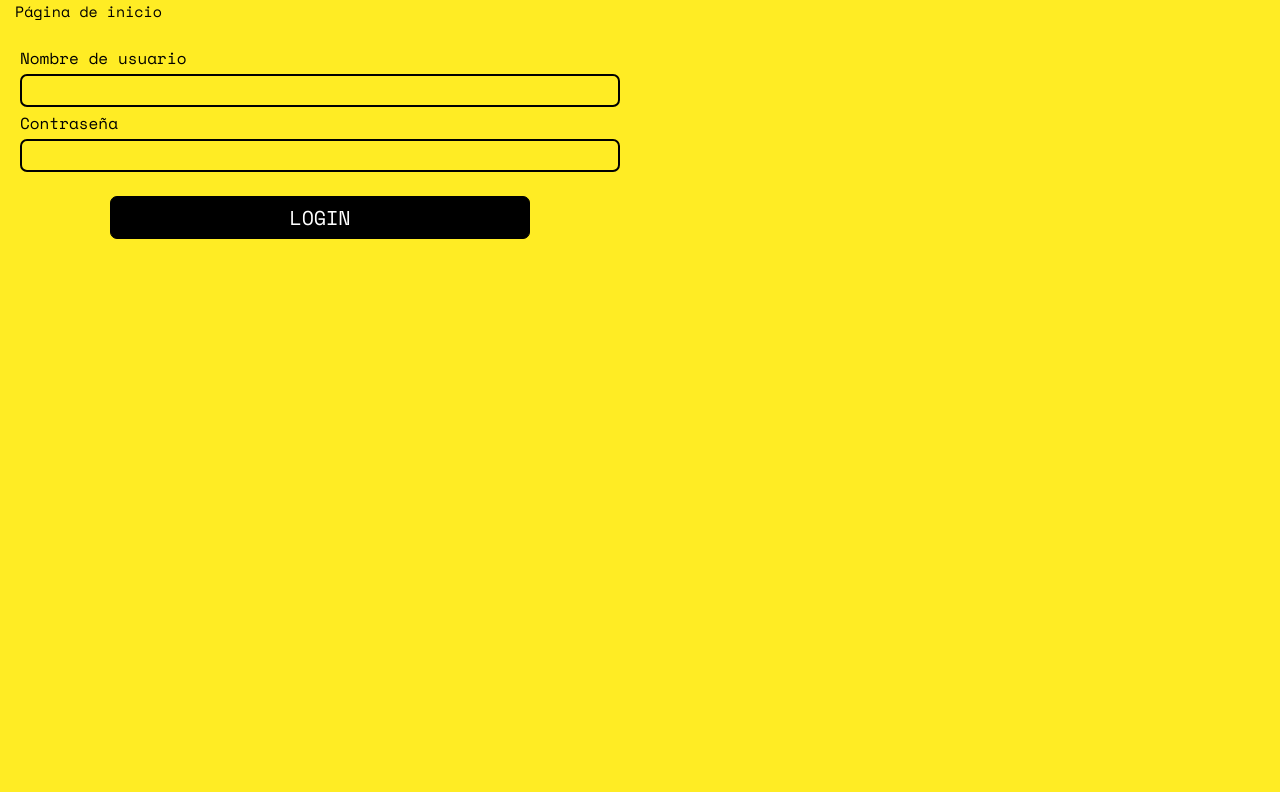
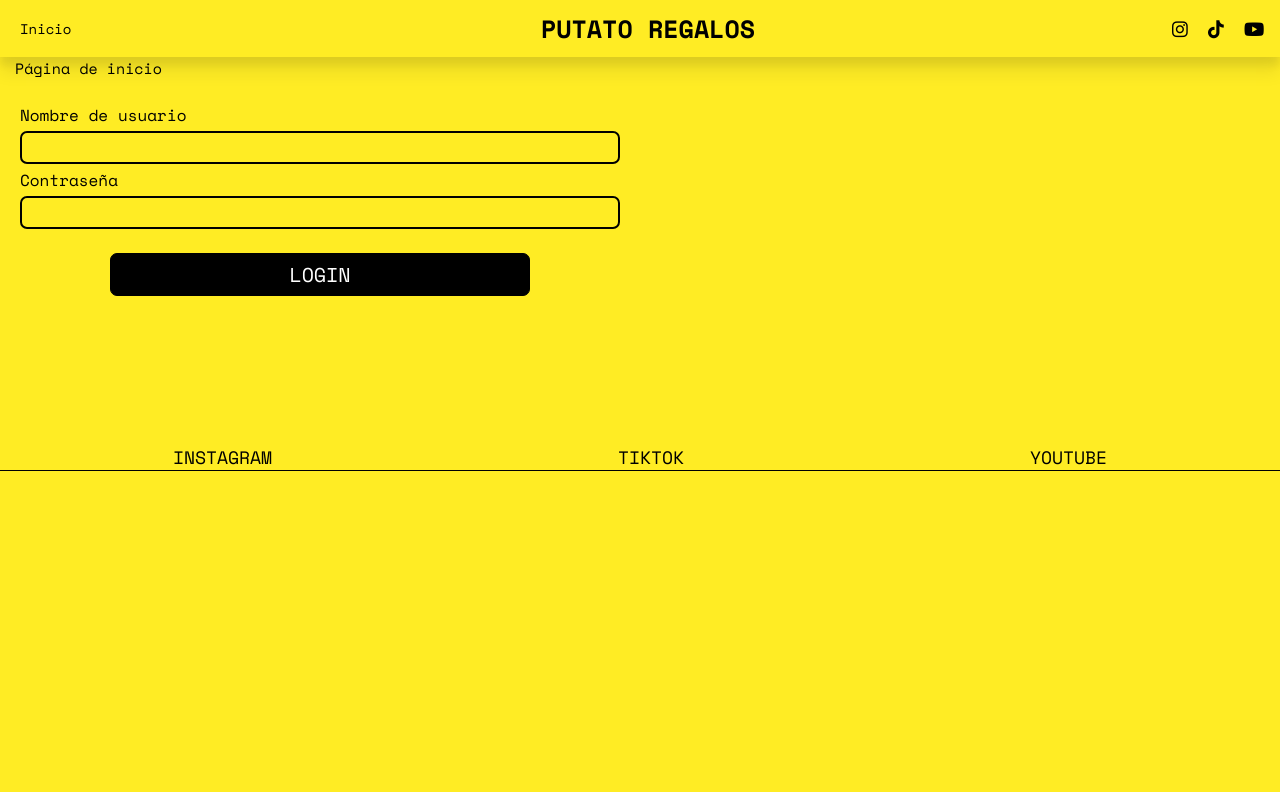
Before and after one commit to juanpi8345/putato, an Angular app: page /login in a window 1280 px wide. Shown: the top 792 px of the page. Built offline with nearby package versions, Linux system fonts and the light colour scheme; a web font is replaced by a local one.

Commit message:
optimizations in app.component.html

```diff
--- a/src/app/app.component.html
+++ b/src/app/app.component.html
@@ -1 +1,5 @@
+<app-navbar></app-navbar>
+<!-- Router-outlet carga los html de cada pagina que se introduzca en la url -->
+<!-- Esto tambien gracias al app.routes -->
 <router-outlet></router-outlet>
+<app-footer></app-footer>
--- a/src/app/components/main/main.component.html
+++ b/src/app/components/main/main.component.html
@@ -1,4 +1,4 @@
-<main>
+<main class="fadeIn">
   <section class="landing">
     <h1>
       EL MAYOR BIEN QUE PODEMOS HACER POR LOS DEMÁS NO ES SOLO COMPARTIR
--- a/src/app/pages/admin/admin.component.html
+++ b/src/app/pages/admin/admin.component.html
@@ -1,6 +1,5 @@
-<app-navbar></app-navbar>
-<!-- Will be soon... -->
-<div class="admin-page">
+<!-- <app-navbar></app-navbar> -->
+<div class="admin-page fadeIn">
   <div class="renderizar">
     <div class="cambiar-titulo">
       <label>Cambiar titulo del sorteo</label>
@@ -26,4 +25,4 @@
   <div class="realizar-sorteo"></div>
   <div class="ver-participantes"></div>
 </div>
-<app-footer></app-footer>
+<!-- <app-footer></app-footer> -->
--- a/src/app/pages/home/home.component.html
+++ b/src/app/pages/home/home.component.html
@@ -1,3 +1,3 @@
-<app-navbar></app-navbar>
+<!-- <app-navbar></app-navbar> -->
 <app-main></app-main>
-<app-footer></app-footer>
+<!-- <app-footer></app-footer> -->
--- a/src/app/pages/login/login.component.html
+++ b/src/app/pages/login/login.component.html
@@ -1,3 +1,4 @@
+<div class="fadeIn">
   <span>Página de inicio</span>
   <form id="info_de_contacto">
     <label>Nombre de usuario</label>
@@ -21,3 +22,4 @@
       <h4></h4>
     </div>
   </form>
+</div>
--- a/src/styles.css
+++ b/src/styles.css
@@ -4,6 +4,7 @@
   box-sizing: border-box;
   cursor: default;
 }
+
 html {
   background-color: #ffec24;
   font-size: 62.5%;
@@ -16,12 +17,14 @@ html {
 .wave {
   width: 100vw;
 }
+
 .contacto {
   display: flex;
   justify-content: space-around;
   background-color: #ffec24;
   width: 40%;
 }
+
 .landing {
   display: flex;
   flex-direction: column;
@@ -30,6 +33,7 @@ html {
   height: 90vh;
   /* box-shadow: rgba(0, 0, 0, 0.07) 0px 4px 4px; */
 }
+
 .landing h2 {
   align-self: flex-start;
   padding-left: 7%;
@@ -38,6 +42,7 @@ html {
   letter-spacing: 0.1rem;
   word-spacing: 1rem;
 }
+
 .compras {
   align-items: center;
   display: flex;
@@ -46,6 +51,7 @@ html {
   padding: 3% 0%;
   /* background-color: #202c39; */
 }
+
 .compras h3 {
   color: black;
   font-size: 4rem;
@@ -60,14 +66,17 @@ header {
   display: flex;
   justify-content: space-between;
 }
+
 nav {
   display: flex;
   /* flex-direction: column; */
 }
+
 ul {
   display: flex;
   /* flex-direction: column; */
 }
+
 li {
   font-weight: 400;
   font-style: normal;
@@ -75,6 +84,7 @@ li {
   font-size: 1.4rem;
   width: 114px;
 }
+
 h1 {
   font-size: 4rem;
   font-weight: 800;
@@ -84,15 +94,18 @@ h1 {
   padding: 7%;
   line-height: 130%;
 }
+
 h2 {
   text-align: center;
   font-size: 2rem;
 }
+
 h3 {
   font-size: 2.5rem;
   font-weight: 600;
   text-align: center;
 }
+
 p {
   text-align: justify;
   font-size: 1.4rem;
@@ -102,18 +115,22 @@ li:active {
   text-decoration: overline;
   display: flex;
   flex-wrap: wrap;
-} /*probar que esto funcione*/
+}
+
+/*probar que esto funcione*/
 
 .icons {
   display: flex;
   font-size: 1.8rem;
   align-self: stretch;
 }
+
 .icons a {
   display: flex;
   align-items: center;
   padding: 1rem;
 }
+
 .fa-instagram:before,
 .fa-tiktok:before,
 .fa-youtube:before {
@@ -126,6 +143,7 @@ img {
   width: 100%;
   padding: 10%;
 }
+
 .image {
   width: 35vw;
 }
@@ -136,6 +154,7 @@ form {
   width: 100%;
   /* padding: 10% 0%; */
 }
+
 input,
 #chances,
 button {
@@ -146,10 +165,12 @@ button {
   font-family: inherit;
   padding: 4px;
 }
+
 label {
   font-size: 1.6rem;
   padding: 4px 0px;
 }
+
 button {
   background-color: #0d0c1d;
   color: #a2aebb;
@@ -160,6 +181,7 @@ button {
   margin-top: 4%;
   align-self: center;
 }
+
 footer {
   display: flex;
   justify-content: space-between;
@@ -167,24 +189,30 @@ footer {
   height: 100vh;
   padding-top: 10%;
 }
+
 footer h2 {
   font-size: 35rem;
 }
+
 footer a {
   font-size: 4rem;
   text-transform: uppercase;
 }
+
 a {
   color: black;
   text-decoration: none;
 }
+
 a:hover {
   color: #a2aebb;
 }
+
 button:hover,
 input:hover {
   cursor: pointer;
 }
+
 input {
   box-shadow: 1px 1px #a2aebb;
 }
@@ -199,8 +227,24 @@ input {
   border-bottom: 1px solid black;
   width: 100%;
 }
+
 .redes_sociales a {
   font-size: 1.8rem;
+}
+
+@keyframes fadeIn {
+  0% {
+    opacity: 0;
+  }
+
+  100%{
+    opacity: 1;
+  }
+}
+
+.fadeIn {
+  opacity: 0;
+  animation: fadeIn 0.5s ease-in-out forwards;
 }
 
 @media (max-width: 85em) {
@@ -208,32 +252,39 @@ input {
     font-size: 30rem;
   }
 }
+
 @media (max-width: 74em) {
   footer h2 {
     font-size: 25rem;
   }
 }
+
 @media (max-width: 61em) {
   footer h2 {
     font-size: 20rem;
   }
 }
+
 @media (max-width: 999px) {
   html {
     font-size: 47.5%;
   }
 }
+
 @media (max-width: 600px) {
   footer {
     height: auto;
   }
+
   footer h2 {
     font-size: 15rem;
   }
+
   .contacto {
     width: 70%;
   }
 }
+
 @media (max-width: 460px) {
   footer h2 {
     font-size: 10rem;
```
Also changed, not shown: 5 other files (tests, documents, lock files or other folders). Lines whose indentation alone changed are shown as unchanged.
